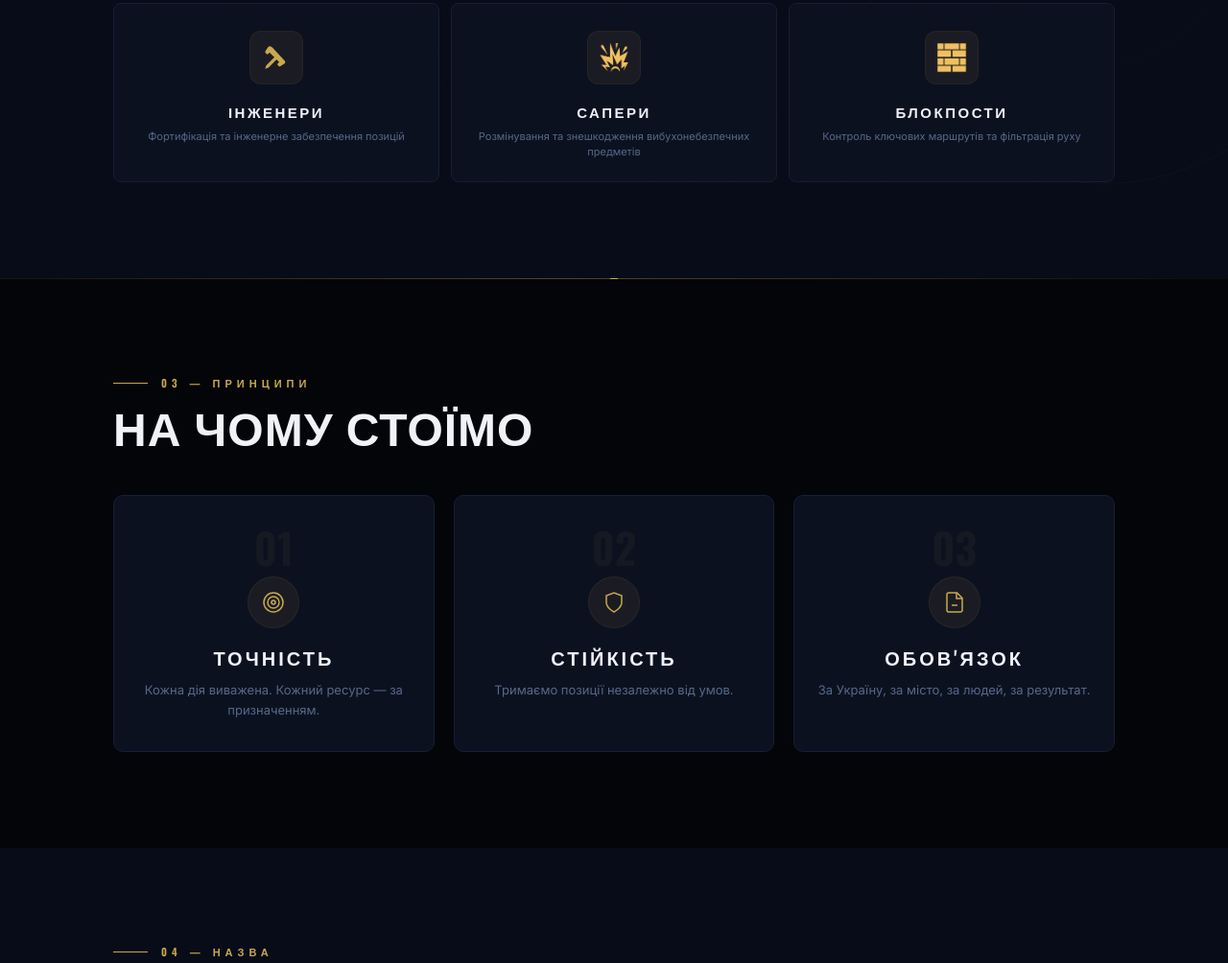
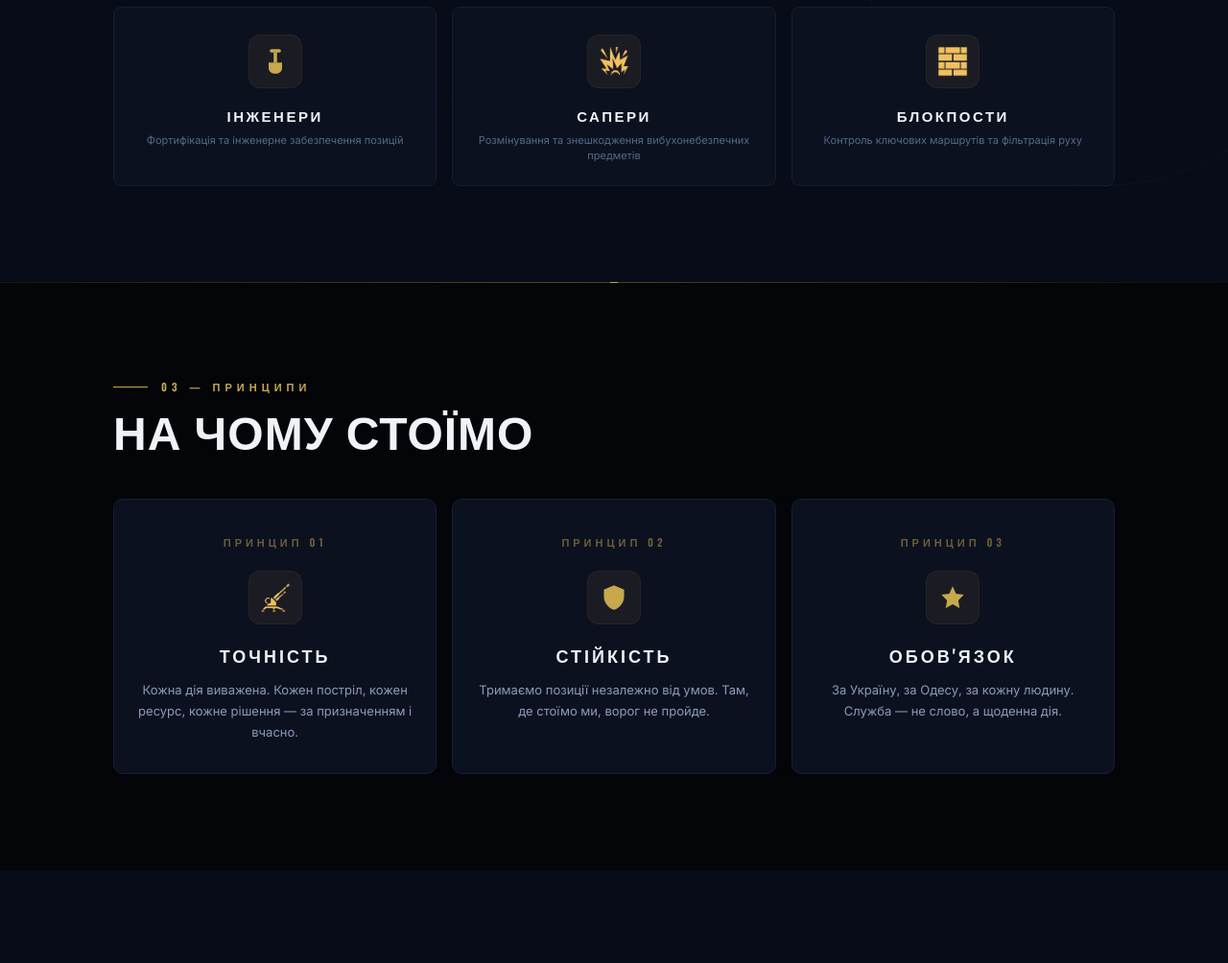
Before and after one commit to Vladimir-VF/khadzhybei, a plain HTML site: page index.html in a window 1280 px wide. Shown: the part 2093-3097 px from the top of the page at 96% size. Drawn offline with nearby package versions, Linux system fonts and the light colour scheme.

Commit message:
Доробка: лопата для інженерів, переробка Принципів, загальна полірка
Інженери:
- Нова іконка — лопата (Т-руківя + черенок + штик), filled gold

Принципи (повна переробка):
- Номери: тепер малі мітки «Принцип 01» замість великих напівпрозорих цифр
- Іконки: filled gold стиль (мішень з pptx, щит, зірка)
- Контейнери: квадратні 56px як у спроможностях (була кругла 54px)
- Тексти: посилені, конкретніші
- Пропорції: більше padding, gap 16px, кращі відступи

Загальне:
- Gap між картками спроможностей 16px
- Desc колір text-mid замість text-dim для кращої читабельності

Co-Authored-By: Claude Opus 4.6 <noreply@anthropic.com>

```diff
--- a/index.html
+++ b/index.html
@@ -388,7 +388,7 @@
         .cap-radar-dot{
             position:absolute;inset:46%;border:1px dashed rgba(200,168,78,.3);border-radius:50%;
         }
-        .cap-grid{display:grid;grid-template-columns:repeat(3,1fr);gap:12px;margin-top:48px}
+        .cap-grid{display:grid;grid-template-columns:repeat(3,1fr);gap:16px;margin-top:48px}
 
         .cap-card{
             background:var(--dark-card);border:1px solid var(--dark-border);
@@ -435,11 +435,11 @@
 
         /* ===== PRINCIPLES ===== */
         .princ{padding:100px 0;position:relative}
-        .princ-grid{display:grid;grid-template-columns:repeat(3,1fr);gap:20px;margin-top:48px}
+        .princ-grid{display:grid;grid-template-columns:repeat(3,1fr);gap:16px;margin-top:48px}
 
         .princ-card{
             background:var(--dark-card);border:1px solid var(--dark-border);
-            border-radius:10px;padding:32px 22px;text-align:center;
+            border-radius:10px;padding:36px 24px 32px;text-align:center;
             position:relative;overflow:hidden;transition:all .4s ease;
         }
         .princ-card:hover{border-color:rgba(200,168,78,.2);transform:translateY(-4px);box-shadow:0 12px 40px rgba(0,0,0,.3),0 0 30px rgba(200,168,78,.04)}
@@ -449,17 +449,22 @@
         }
         .princ-card:hover::before{width:60%}
 
-        .princ-num{font-family:'Oswald',sans-serif;font-size:44px;font-weight:700;color:rgba(200,168,78,.05);line-height:1;margin-bottom:8px}
+        .princ-num{
+            font-family:'Oswald',sans-serif;font-size:11px;font-weight:600;
+            color:var(--gold);letter-spacing:4px;text-transform:uppercase;
+            margin-bottom:20px;opacity:.5;
+        }
         .princ-icon{
-            width:54px;height:54px;margin:0 auto 14px;
+            width:56px;height:56px;margin:0 auto 18px;
             display:flex;align-items:center;justify-content:center;
-            border-radius:50%;background:var(--gold-dim);border:1px solid rgba(200,168,78,.08);transition:all .4s;
+            border-radius:12px;background:var(--gold-dim);border:1px solid rgba(200,168,78,.06);transition:all .4s;
         }
         .princ-card:hover .princ-icon{background:rgba(200,168,78,.12);border-color:rgba(200,168,78,.2);transform:scale(1.08)}
-        .princ-icon svg{width:24px;height:24px;stroke:var(--gold);fill:none;stroke-width:1.5}
+        .princ-icon svg{width:28px;height:28px;fill:var(--gold);stroke:none}
+        .princ-icon img{width:32px;height:32px;object-fit:contain}
 
-        .princ-name{font-family:'Oswald',sans-serif;font-size:20px;font-weight:700;text-transform:uppercase;letter-spacing:3px;margin-bottom:8px;color:var(--white)}
-        .princ-desc{font-size:13px;color:var(--text-dim);line-height:1.6}
+        .princ-name{font-family:'Oswald',sans-serif;font-size:18px;font-weight:700;text-transform:uppercase;letter-spacing:3px;margin-bottom:10px;color:var(--white)}
+        .princ-desc{font-size:13px;color:var(--text-mid);line-height:1.7}
 
         /* ===== HISTORY ===== */
         .history{padding:100px 0;background:var(--dark);position:relative;overflow:hidden}
@@ -744,7 +749,7 @@
                 <div class="cap-desc">Протидія зв'язку та навігації ворога</div>
             </div>
             <div class="cap-card reveal d4">
-                <div class="cap-icon"><svg viewBox="0 0 24 24"><path d="M6 2c-.5 0-1 .2-1.3.6L2.3 6.3C2 6.7 2 7.3 2.3 7.7l1 1c.4.4 1 .4 1.4 0L6 7.4l8.6 8.6-1.3 1.3c-.4.4-.4 1 0 1.4l1 1c.4.4 1 .4 1.4 0l3.7-2.4c.4-.3.6-.8.6-1.3 0-.5-.2-1-.6-1.3L8.7 3.3C8.3 2.8 7.5 2.5 7 2.2 6.7 2.1 6.3 2 6 2zM3 19l-1 3 3-1 10-10-2-2L3 19z"/></svg></div>
+                <div class="cap-icon"><svg viewBox="0 0 24 24"><rect x="7" y="1" width="10" height="3" rx="1.5"/><rect x="10.5" y="4" width="3" height="9"/><path d="M6 13h12v5c0 3-2.7 5-6 5s-6-2-6-5z"/></svg></div>
                 <div class="cap-name">Інженери</div>
                 <div class="cap-desc">Фортифікація та інженерне забезпечення позицій</div>
             </div>
@@ -773,22 +778,22 @@
         </div>
         <div class="princ-grid">
             <div class="princ-card reveal d1">
-                <div class="princ-num">01</div>
-                <div class="princ-icon"><svg viewBox="0 0 24 24" stroke-width="1.5"><circle cx="12" cy="12" r="10"/><circle cx="12" cy="12" r="6"/><circle cx="12" cy="12" r="2"/></svg></div>
+                <div class="princ-num">Принцип 01</div>
+                <div class="princ-icon"><img src="icon-mvg.png" alt="Точність"></div>
                 <div class="princ-name">Точність</div>
-                <div class="princ-desc">Кожна дія виважена. Кожний ресурс — за призначенням.</div>
+                <div class="princ-desc">Кожна дія виважена. Кожен постріл, кожен ресурс, кожне рішення — за призначенням і вчасно.</div>
             </div>
             <div class="princ-card reveal d2">
-                <div class="princ-num">02</div>
-                <div class="princ-icon"><svg viewBox="0 0 24 24" stroke-width="1.5"><path d="M12 22s8-4 8-10V5l-8-3-8 3v7c0 6 8 10 8 10z"/></svg></div>
+                <div class="princ-num">Принцип 02</div>
+                <div class="princ-icon"><svg viewBox="0 0 24 24"><path d="M12 1L3 5v6c0 5.5 3.8 10.7 9 12 5.2-1.3 9-6.5 9-12V5L12 1z"/></svg></div>
                 <div class="princ-name">Стійкість</div>
-                <div class="princ-desc">Тримаємо позиції незалежно від умов.</div>
+                <div class="princ-desc">Тримаємо позиції незалежно від умов. Там, де стоїмо ми, ворог не пройде.</div>
             </div>
             <div class="princ-card reveal d3">
-                <div class="princ-num">03</div>
-                <div class="princ-icon"><svg viewBox="0 0 24 24" stroke-width="1.5"><path d="M14.5 2H6a2 2 0 00-2 2v16a2 2 0 002 2h12a2 2 0 002-2V7.5L14.5 2z"/><polyline points="14,2 14,8 20,8"/><line x1="9" y1="15" x2="15" y2="15"/></svg></div>
+                <div class="princ-num">Принцип 03</div>
+                <div class="princ-icon"><svg viewBox="0 0 24 24"><path d="M12 2l3 6.5L22 9.5l-5 5 1.2 7L12 18l-6.2 3.5L7 14.5l-5-5 7-1L12 2z"/></svg></div>
                 <div class="princ-name">Обов'язок</div>
-                <div class="princ-desc">За Україну, за місто, за людей, за результат.</div>
+                <div class="princ-desc">За Україну, за Одесу, за кожну людину. Служба — не слово, а щоденна дія.</div>
             </div>
         </div>
     </div>
```
